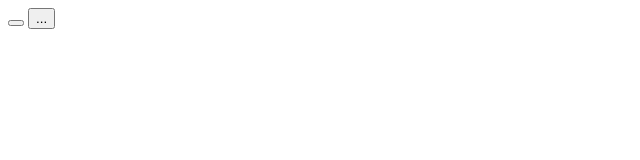
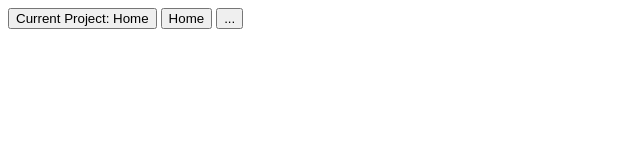
Before and after one commit to dsilva-code/odin-todolist, a website built with webpack: page src/template.html in a window 1280 px wide. Shown: the whole page, without its empty margins (0-640 px from the left). Built offline with nearby package versions, Linux system fonts and the light colour scheme.

Commit message:
Add buttons for navigation, add creation of home page

```diff
--- /dev/null
+++ b/src/displayJS/homePage.js
@@ -0,0 +1,9 @@
+function createHomePage() {
+    const projectContent = document.querySelector("#projectContent")
+    const currentProject = document.querySelector("#currentProject");
+
+    currentProject.textContent = "Current Project: Home"
+
+}
+
+export { createHomePage }
--- a/src/index.js
+++ b/src/index.js
@@ -1,7 +1,10 @@
 import { createProject } from "./logicJS/createProject.js";
+import { createHomePage } from "./displayJS/homePage.js";
 
 const defaultProject = createProject("Default");
 
 defaultProject.addTodo("Yo", "Say Yo");
 defaultProject.addTodo("Clean", "Room, and all that toher ");
 console.log(defaultProject);
+
+createHomePage();
--- a/src/logicJS/createProject.js
+++ b/src/logicJS/createProject.js
@@ -9,8 +9,6 @@ function createProject (projectName) {
         todoList.push(newTodo);
     }
 
-
-
     return { name, todoList, addTodo }
 }
 
--- a/src/template.html
+++ b/src/template.html
@@ -9,6 +9,7 @@
     <header>
         <nav>
             <button id="currentProject"></button>
+            <button id="homeProject">Home</button>
             <button id="seeProjects">...</button>
         </nav>
     </header>
```
